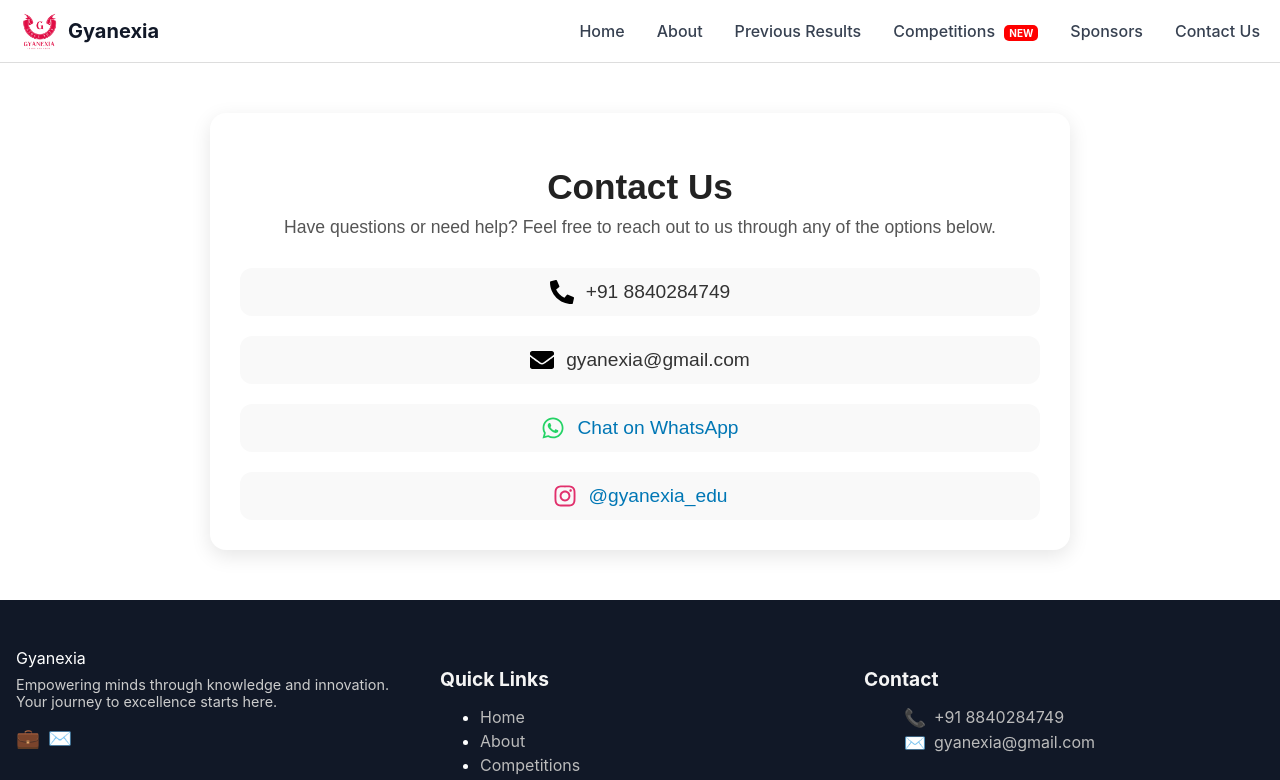
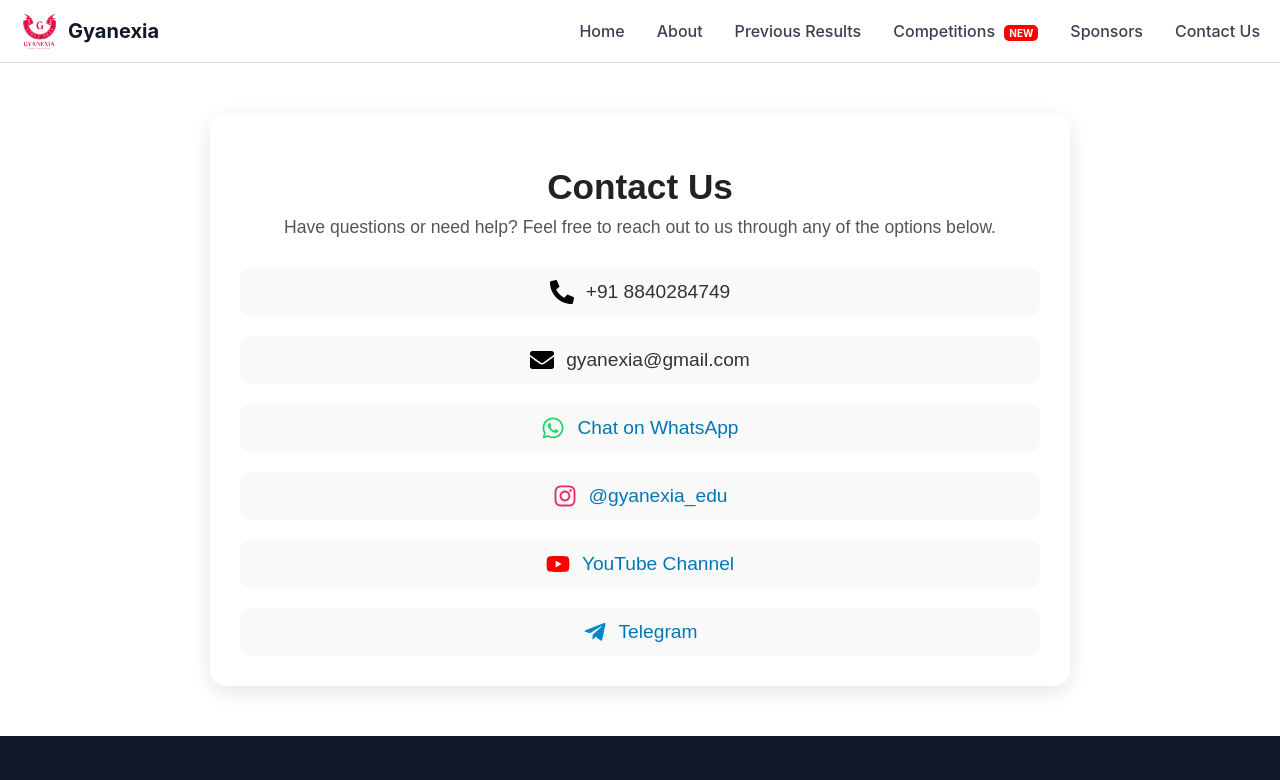
Before and after one commit to nikhilprajapati-21/gyanexia, a React (Create React App) app: page /contact in a window 1280 px wide. Shown: the top 780 px of the page. Built offline with nearby package versions, Linux system fonts and the light colour scheme.

Commit message:
added yt link

```diff
--- a/src/pages/ContactUs.js
+++ b/src/pages/ContactUs.js
@@ -1,6 +1,13 @@
 import React from "react";
 import "./ContactUs.css";
-import { FaPhoneAlt, FaEnvelope, FaInstagram, FaWhatsapp } from "react-icons/fa";
+import {
+  FaPhoneAlt,
+  FaEnvelope,
+  FaInstagram,
+  FaWhatsapp,
+  FaYoutube,
+  FaTelegramPlane,
+} from "react-icons/fa";
 
 export default function ContactUs() {
   return (
@@ -48,6 +55,32 @@
             @gyanexia_edu
           </a>
         </div>
+
+        {/* ▶️ YouTube */}
+        <div className="contact-item">
+          <FaYoutube className="contact-icon" style={{ color: "#FF0000" }} />
+          <a
+            href="https://www.youtube.com/@Gyanexia"
+            target="_blank"
+            rel="noopener noreferrer"
+            className="contact-link"
+          >
+            YouTube Channel
+          </a>
+        </div>
+
+        {/* 💬 Telegram */}
+        <div className="contact-item">
+          <FaTelegramPlane className="contact-icon" style={{ color: "#0088cc" }} />
+          <a
+            href="https://t.me/gyanexia_edu"
+            target="_blank"
+            rel="noopener noreferrer"
+            className="contact-link"
+          >
+            Telegram
+          </a>
+        </div>
       </div>
     </div>
   );
--- a/src/pages/Home.js
+++ b/src/pages/Home.js
@@ -120,10 +120,10 @@
                 </div>
                 <div className="founder-details">
                   <div className="founder-info">
-                    <h3 className="founder-name">Nikhil Kumar</h3>
+                    <h3 className="founder-name">Nikhil Prajapati</h3>
                     <p className="founder-title">Founder</p>
                     <p className="founder-bio">
-                      Hi, I am Nikhil Kumar, a student at IIT Kanpur and the
+                      Hi, I am Nikhil Prajapati, a student at IIT Kanpur and the
                       founder of Gyanexia.
                     </p>
                     <blockquote className="founder-quote">
```
